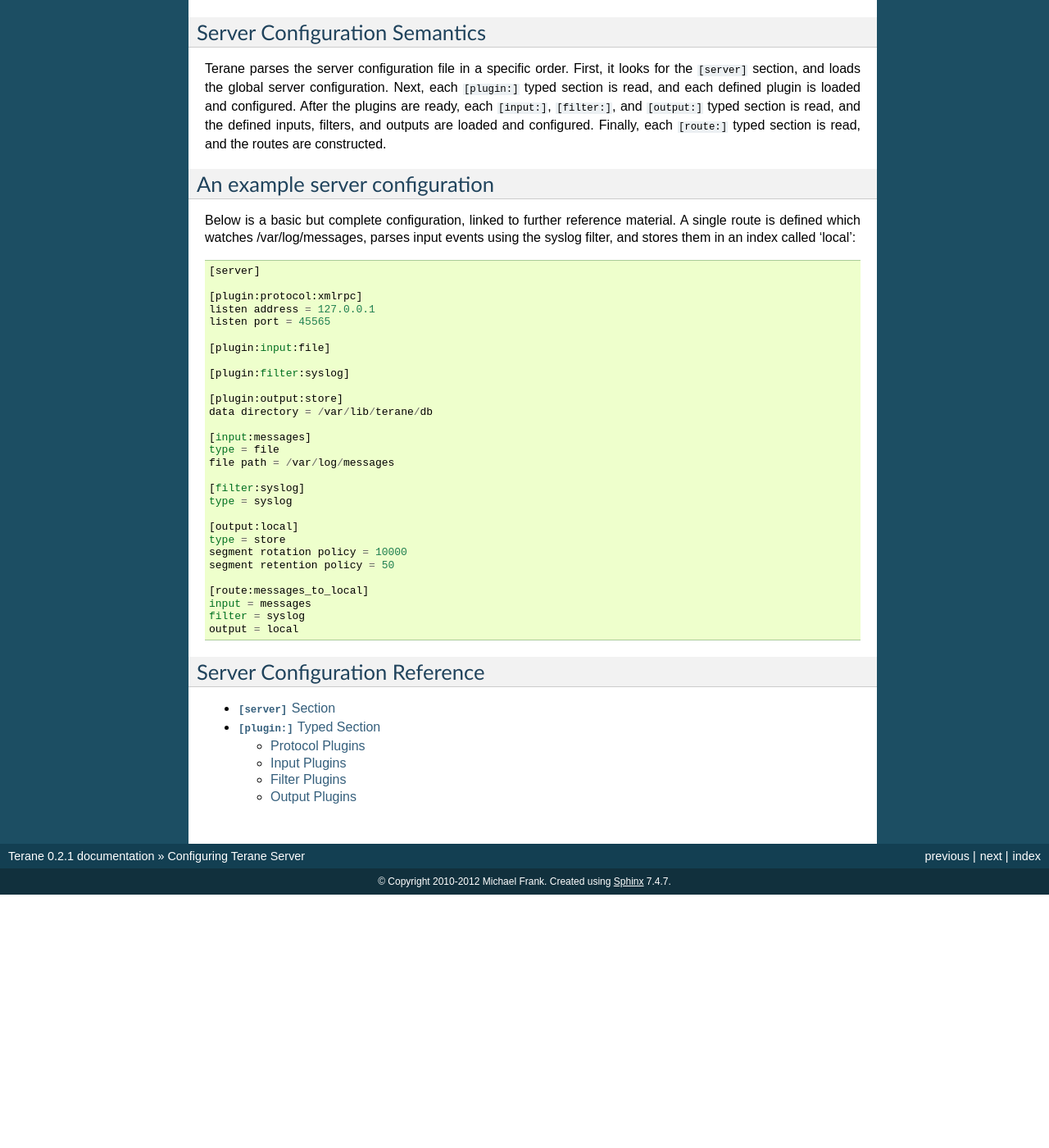
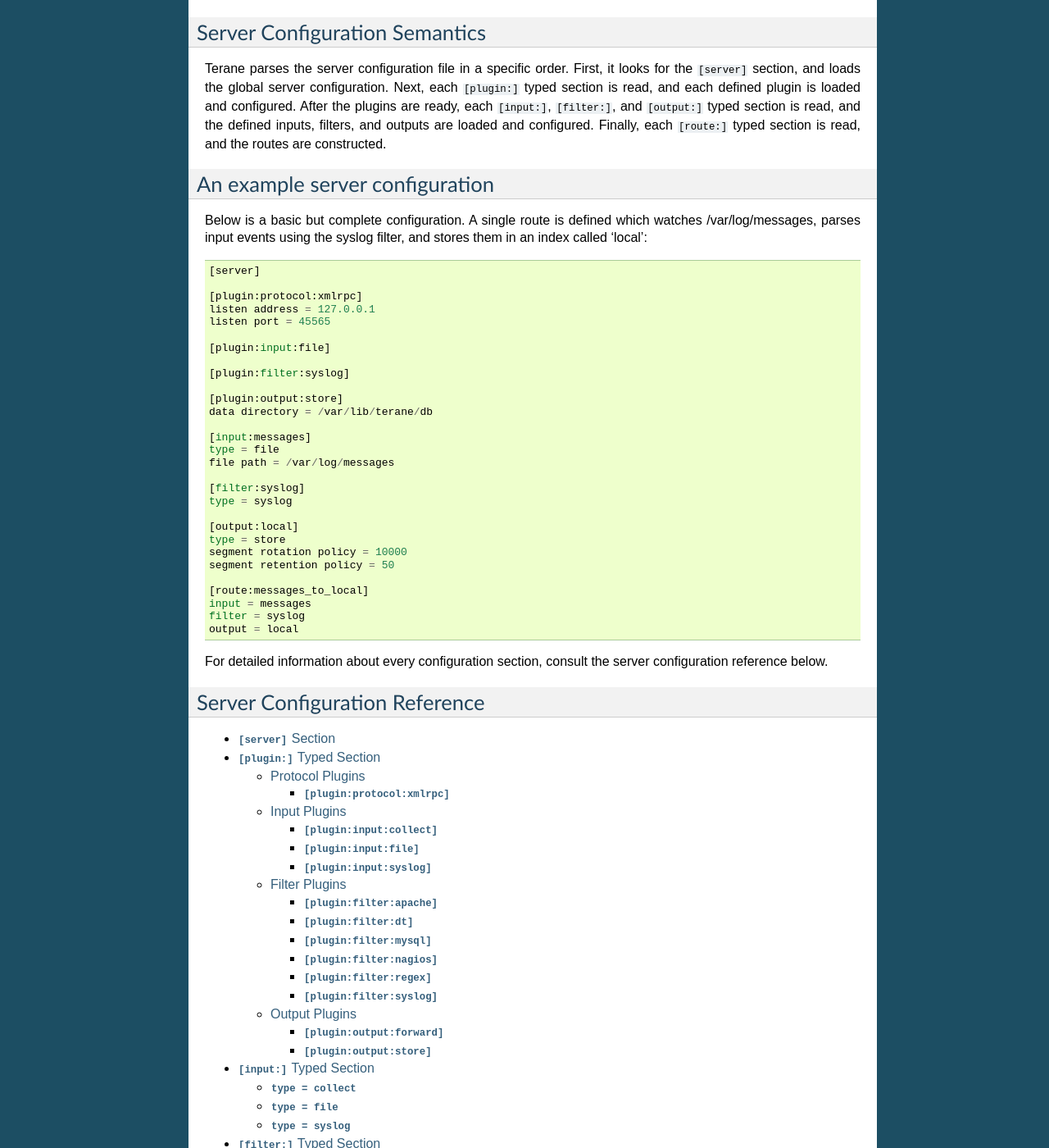
Before and after one commit to msfrank/terane, a Sphinx documentation site: the page built from doc/admin/configure.rst, in a window 1280 px wide and 1400 px high, scrolled down 1013 px. Shown: the whole window at 82% size. Built offline with Sphinx 7.4.7, drawn with Linux system fonts in a browser that asks for light colours; before the commit the page ends 2104 px from its top, so only the background shows below that; some of the changed text lies outside the part shown.

Commit message:
add more admin configuration reference docs

```diff
--- a/doc/admin/configure.rst
+++ b/doc/admin/configure.rst
@@ -77,10 +77,9 @@ typed section is read, and the routes are constructed.
 An example server configuration
 -------------------------------
 
-Below is a basic but complete configuration, linked to further reference
-material.  A single route is defined which watches /var/log/messages, parses
-input events using the syslog filter, and stores them in an index called
-'local'::
+Below is a basic but complete configuration.  A single route is defined which
+watches /var/log/messages, parses input events using the syslog filter, and
+stores them in an index called 'local'::
 
  [server]
 
@@ -112,12 +111,18 @@ input events using the syslog filter, and stores them in an index called
  filter = syslog
  output = local
 
+For detailed information about every configuration section, consult the
+server configuration reference below.
+
 ------------------------------
 Server Configuration Reference
 ------------------------------
 
 .. toctree::
-   :maxdepth: 2
 
    reference/server
    reference/plugin
+   reference/input
+   reference/filter
+   reference/output
+   reference/route
--- a/doc/admin/reference/server.rst
+++ b/doc/admin/reference/server.rst
@@ -5,7 +5,7 @@
 The ``[server]`` section contains global server configuration.
 
 ===================== ======= ===============================================
-Key                   Type    Value
+Configuration Key     Type    Value
 ===================== ======= ===============================================
 runtime user          string  The user to switch to on startup.  The user
                               may be specified by name or by UID.
```
Also changed, not shown: doc/admin/reference/filter.rst (added, +42 -0 lines), doc/admin/reference/input.rst (added, +36 -0 lines), doc/admin/reference/output.rst (added, +41 -0 lines), doc/admin/reference/route.rst (added, +14 -0 lines).
